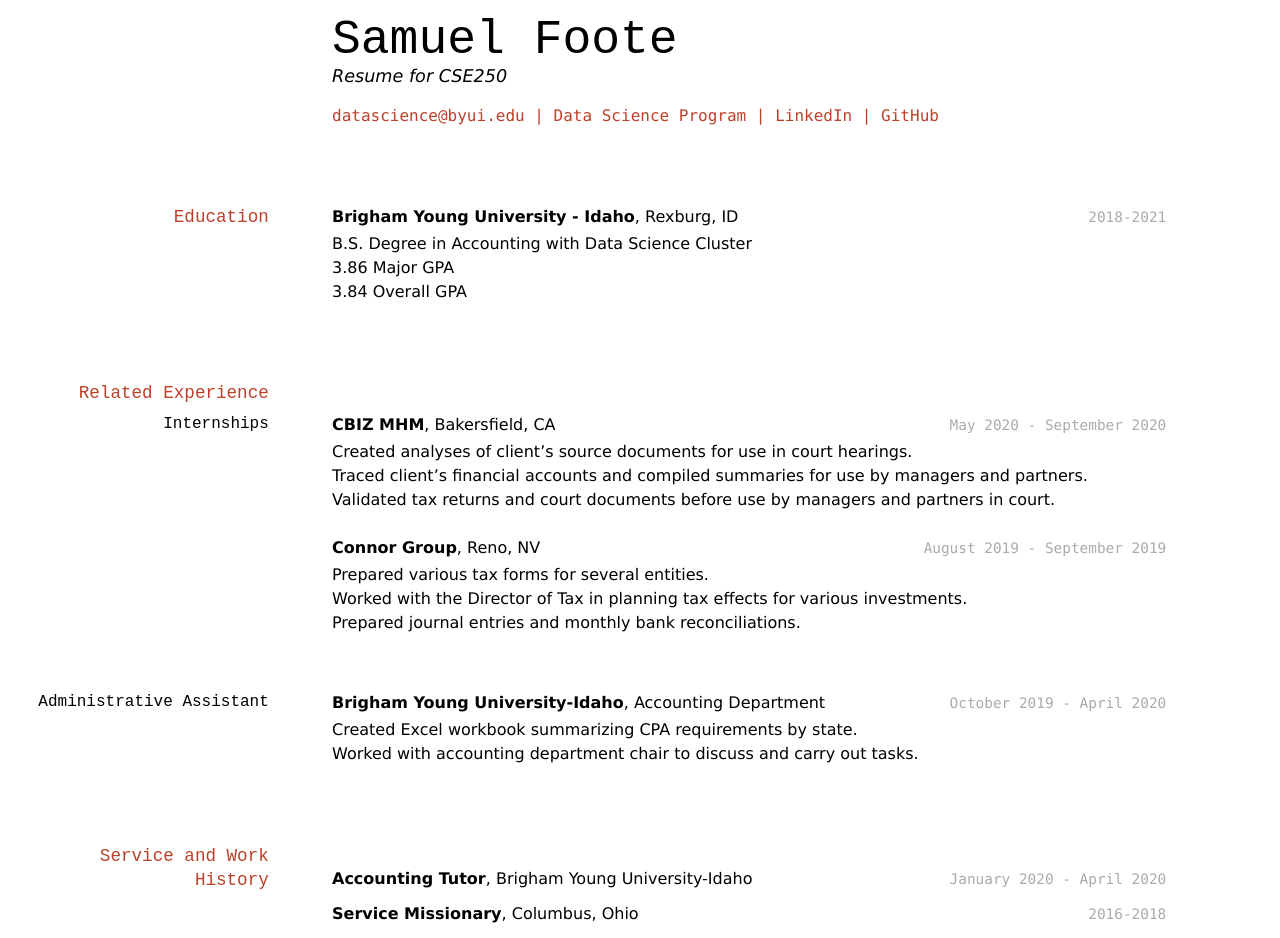
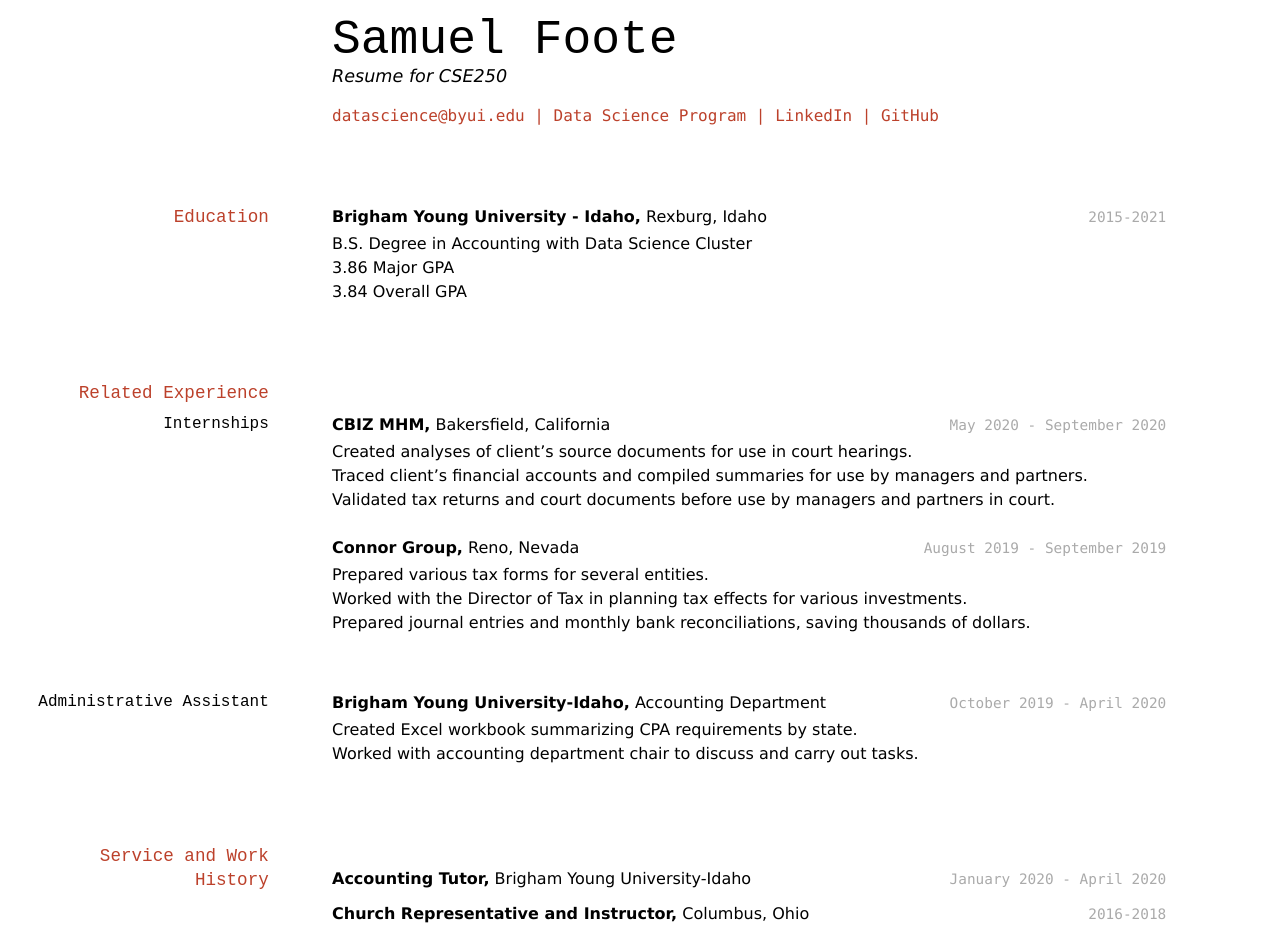
Before and after one commit to footesamr/Foote-Resume, a Jekyll site: the page built from docs/index.md, in a window 1280 px wide. Built offline with Jekyll 4.4.1, drawn with Linux system fonts in a browser that asks for light colours.

Commit message:
changes from ethan

```diff
--- a/docs/index.md
+++ b/docs/index.md
@@ -16,8 +16,8 @@ Resume for CSE250
 
 ## Education
 
-`2018-2021`
-__Brigham Young University - Idaho__, Rexburg, ID
+`2015-2021`
+__Brigham Young University - Idaho,__ Rexburg, Idaho
 
 - B.S. Degree in Accounting with Data Science Cluster
 - 3.86 Major GPA
@@ -28,23 +28,23 @@ __Brigham Young University - Idaho__, Rexburg, ID
 ### Internships
 
 `May 2020 - September 2020`
-__CBIZ MHM__, Bakersfield, CA
+__CBIZ MHM,__ Bakersfield, California
 
 - Created analyses of client's source documents for use in court hearings.
 - Traced client's financial accounts and compiled summaries for use by managers and partners.
 - Validated tax returns and court documents before use by managers and partners in court.
 
 `August 2019 - September 2019`
-__Connor Group__, Reno, NV
+__Connor Group,__ Reno, Nevada
 
 - Prepared various tax forms for several entities.
 - Worked with the Director of Tax in planning tax effects for various investments.
-- Prepared journal entries and monthly bank reconciliations.
+- Prepared journal entries and monthly bank reconciliations, saving thousands of dollars.
 
 ### Administrative Assistant
 
 `October 2019 - April 2020`
-__Brigham Young University-Idaho__, Accounting Department
+__Brigham Young University-Idaho,__ Accounting Department
 
 - Created Excel workbook summarizing CPA requirements by state.
 - Worked with accounting department chair to discuss and carry out tasks.
@@ -52,11 +52,11 @@ __Brigham Young University-Idaho__, Accounting Department
 ## Service and Work History
 
 `January 2020 - April 2020`
-__Accounting Tutor__, Brigham Young University-Idaho
+__Accounting Tutor,__ Brigham Young University-Idaho
 
 
 `2016-2018`
-__Service Missionary__, Columbus, Ohio
+__Church Representative and Instructor,__ Columbus, Ohio
 
 
 
```
